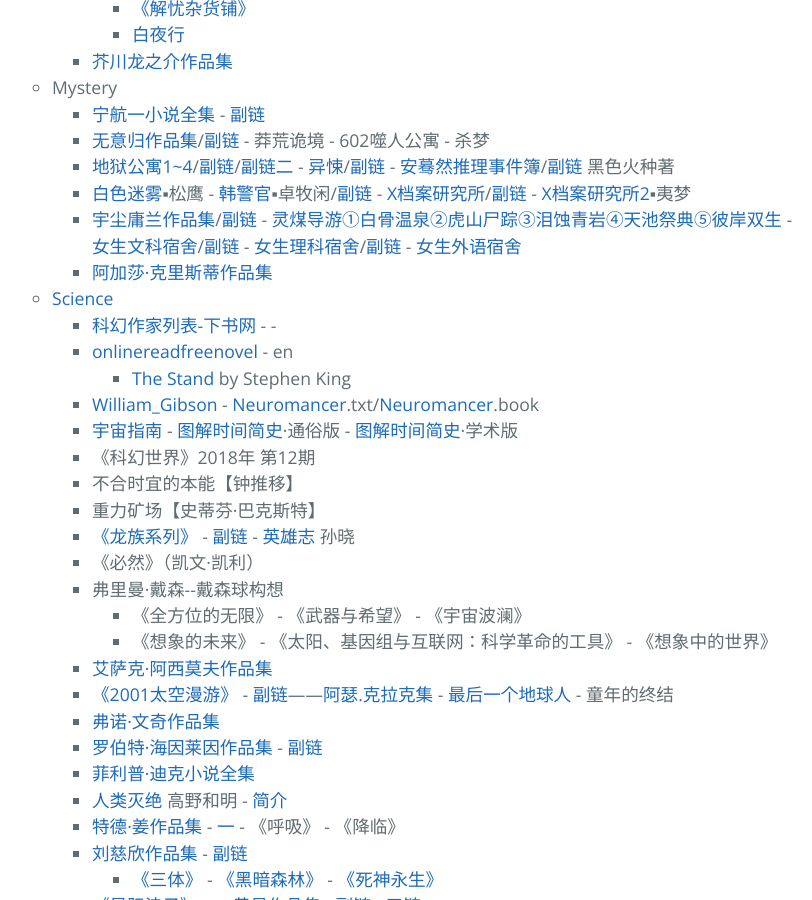
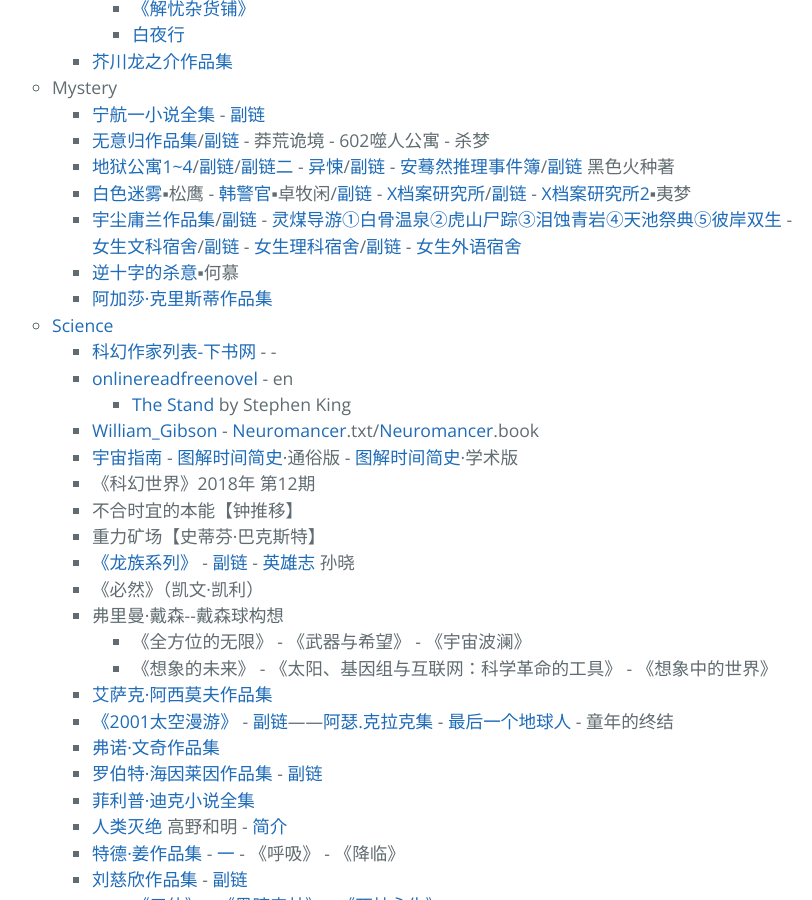
Before and after one commit to AmbroseRen/test, a Jekyll site: the page built from Library/BookListsOne.md, in a window 1280 px wide and 900 px high, scrolled down 4968 px. Shown: the whole window, without its empty margins (252-1064 px from the left). Built offline with Jekyll 4.4.1, drawn with Linux system fonts in a browser that asks for light colours; our own code applies the rules of GitHub Pages for plain Markdown files; the repository's description, which GitHub fills in, is left out.

Commit message:
Update BookListsOne.md

```diff
--- a/Library/BookListsOne.md
+++ b/Library/BookListsOne.md
@@ -266,6 +266,7 @@
 		    <li><a href="https://www.imiaobige.com/read/56240/">地狱公寓1~4</a>/<a href="https://big5.mfxsydw.com/book/1454.html">副链</a>/<a href="https://www.xbiquge.so/book/7569/">副链二</a> - <a href="https://www.52shuku.vip/kongbulingyi/16316.html">异悚</a>/<a href="https://www.sto.cx/book-27189-1.html">副链</a> - <a href="https://m.cibusw.com/7VL/list.html">安蓦然推理事件簿</a>/<a href="https://www.52shuku.vip/tuili/16315.html">副链</a> 黑色火种著</li>
 		    <li><a href="https://yuedu.baidu.com/ebook/09535444bc64783e0912a21614791711cd79790f?pn=1&click_type=10010002">白色迷雾</a>▪松鹰 - <a href="http://quanben-xiaoshuo.com/n/hanjingguan/xiaoshuo.html">韩警官</a>▪卓牧闲/<a href="https://www.xundu.org/440/">副链</a> - <a href="https://www.kanunu8.com/book4/10610/">X档案研究所</a>/<a href="https://www.cbxs.net/kongbu/3624/">副链</a> - <a href="http://quanben-xiaoshuo.com/n/xdanganyanjiusuo2/xiaoshuo.html">X档案研究所2</a>▪夷梦</li>
                     <li><a href="https://tw.m.ixdzs.com/author/宇尘庸兰">宇尘庸兰作品集</a>/<a href="https://www.bxwxorg.com/author/宇尘庸兰.html">副链</a> - <a href="https://tw.ttkan.co/novel/chapters/lingmeidaoyou-yuchenyonglan">灵煤导游①白骨温泉②虎山尸踪③泪蚀青岩④天池祭典⑤彼岸双生</a> - <a href="https://www.zhaiyd9.com/book/537731/nvshengwenkesushe_mulu.html">女生文科宿舍</a>/<a href="https://www.sto.cx/book-163991-1.html">副链</a> - <a href="https://m.biaiks.com/kanwen/jjOa/indexlist.html">女生理科宿舍</a>/<a href="https://m.erqisw.com/yuedu/xKD/ml.html">副链</a> - <a href="https://www.zhaiyd9.com/book/537737/nvshengwaiyusushe_mulu.html">女生外语宿舍</a></li>
+		    <li><a href="http://www.diandianxs.com/nishizideshayi/">逆十字的杀意</a>▪何慕</li>
 		    <li><a href="https://www.kanunu8.com/files/writer/9497.html">阿加莎·克里斯蒂作品集</a></li>
                 </ul>
             </li>
```
